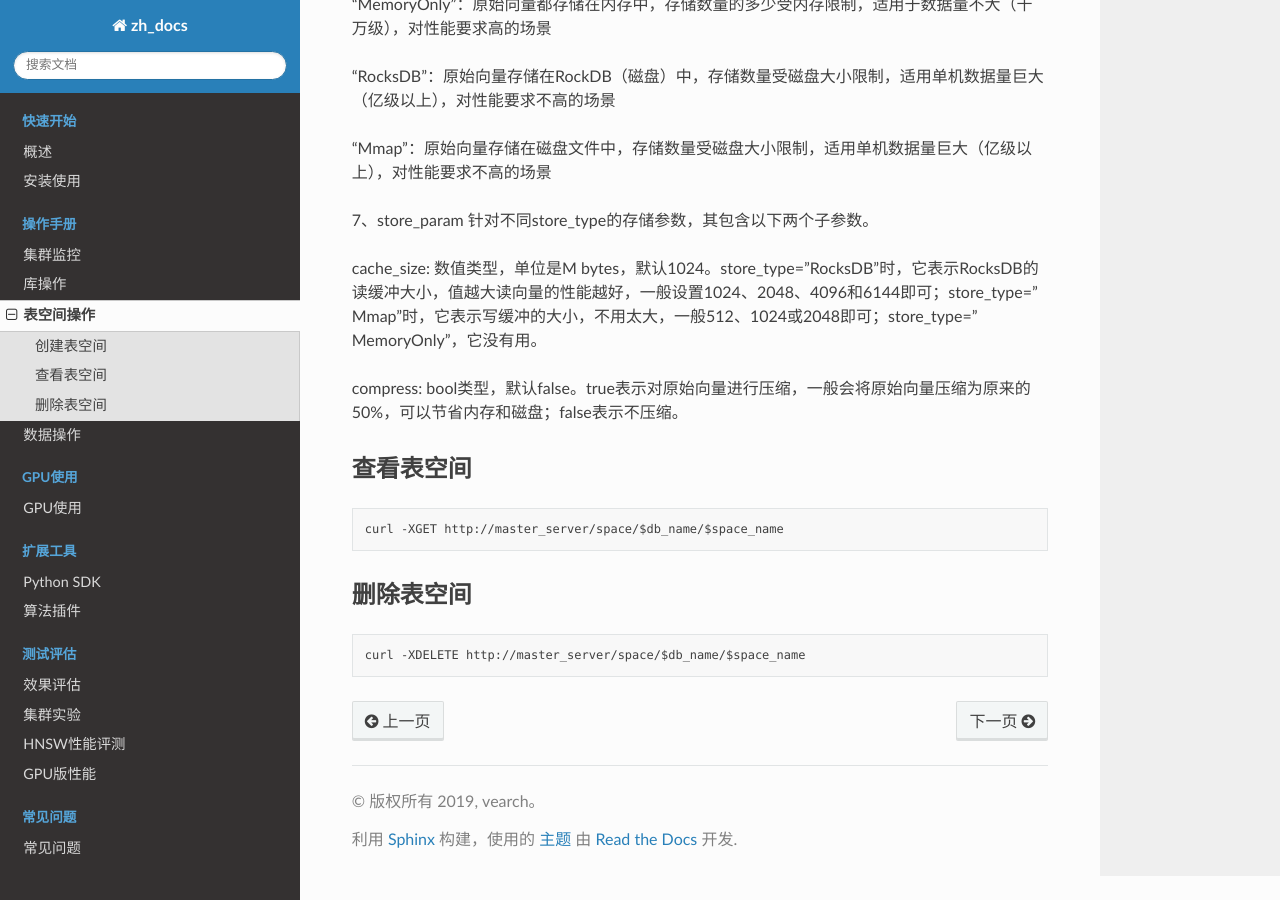
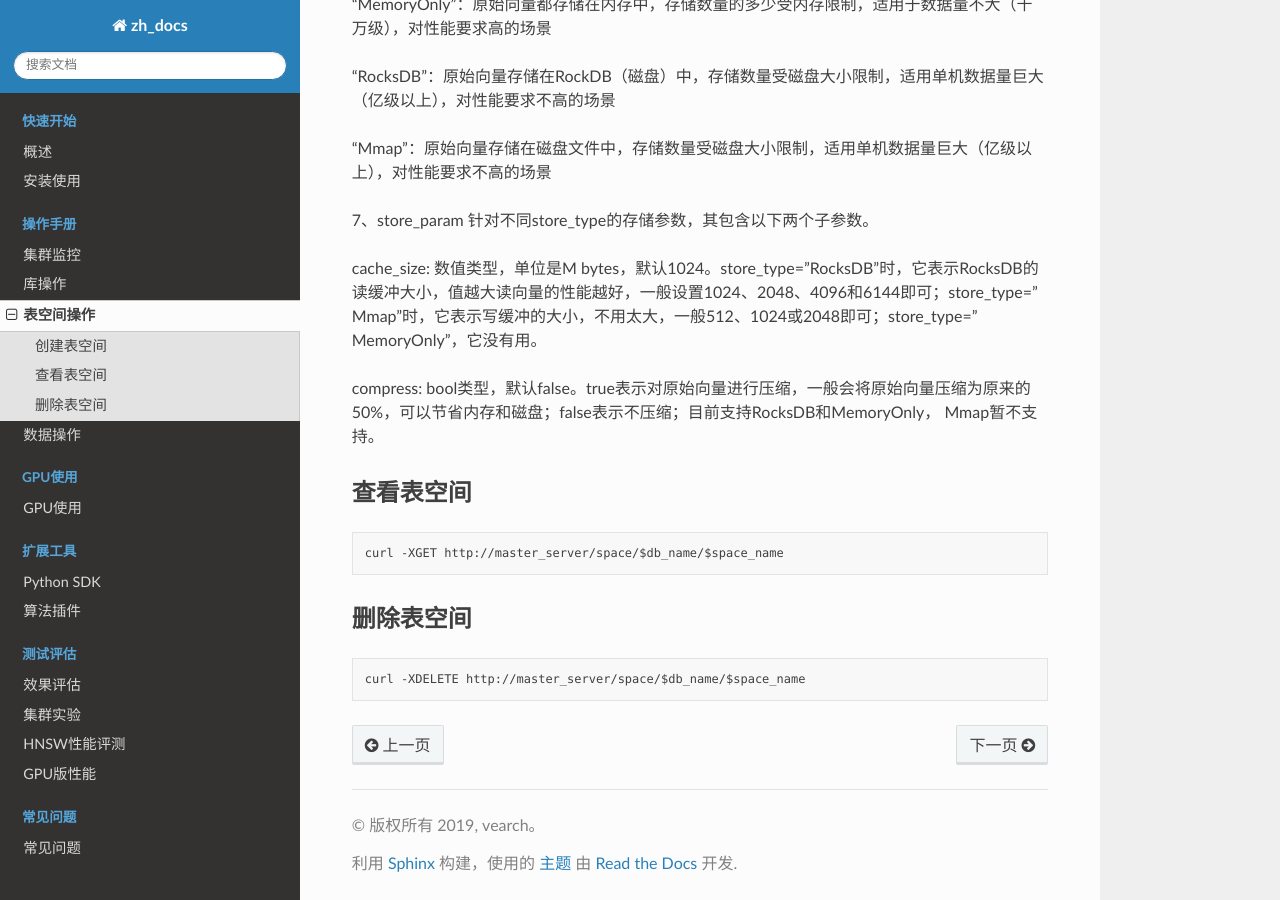
Before and after one commit to nizyun/vs_cn, a Sphinx documentation site: the page built from docs/source/use_op/op_space.rst, in a window 1280 px wide and 900 px high, scrolled down 4358 px. Built offline with Sphinx 7.4.7 and the Read the Docs theme 2.0.0, drawn with Linux system fonts in a browser that asks for light colours; pages that are not in the unit, such as notebooks, are missing from menus.

Commit message:
Update op_space.rst

```diff
--- a/docs/source/use_op/op_space.rst
+++ b/docs/source/use_op/op_space.rst
@@ -239,7 +239,7 @@ properties配置:
 
 cache_size: 数值类型，单位是M bytes，默认1024。store_type="RocksDB"时，它表示RocksDB的读缓冲大小，值越大读向量的性能越好，一般设置1024、2048、4096和6144即可；store_type="Mmap"时，它表示写缓冲的大小，不用太大，一般512、1024或2048即可；store_type="MemoryOnly"，它没有用。
 
-compress: bool类型，默认false。true表示对原始向量进行压缩，一般会将原始向量压缩为原来的50%，可以节省内存和磁盘；false表示不压缩。
+compress: bool类型，默认false。true表示对原始向量进行压缩，一般会将原始向量压缩为原来的50%，可以节省内存和磁盘；false表示不压缩；目前支持RocksDB和MemoryOnly， Mmap暂不支持。
 
 
 查看表空间
```
